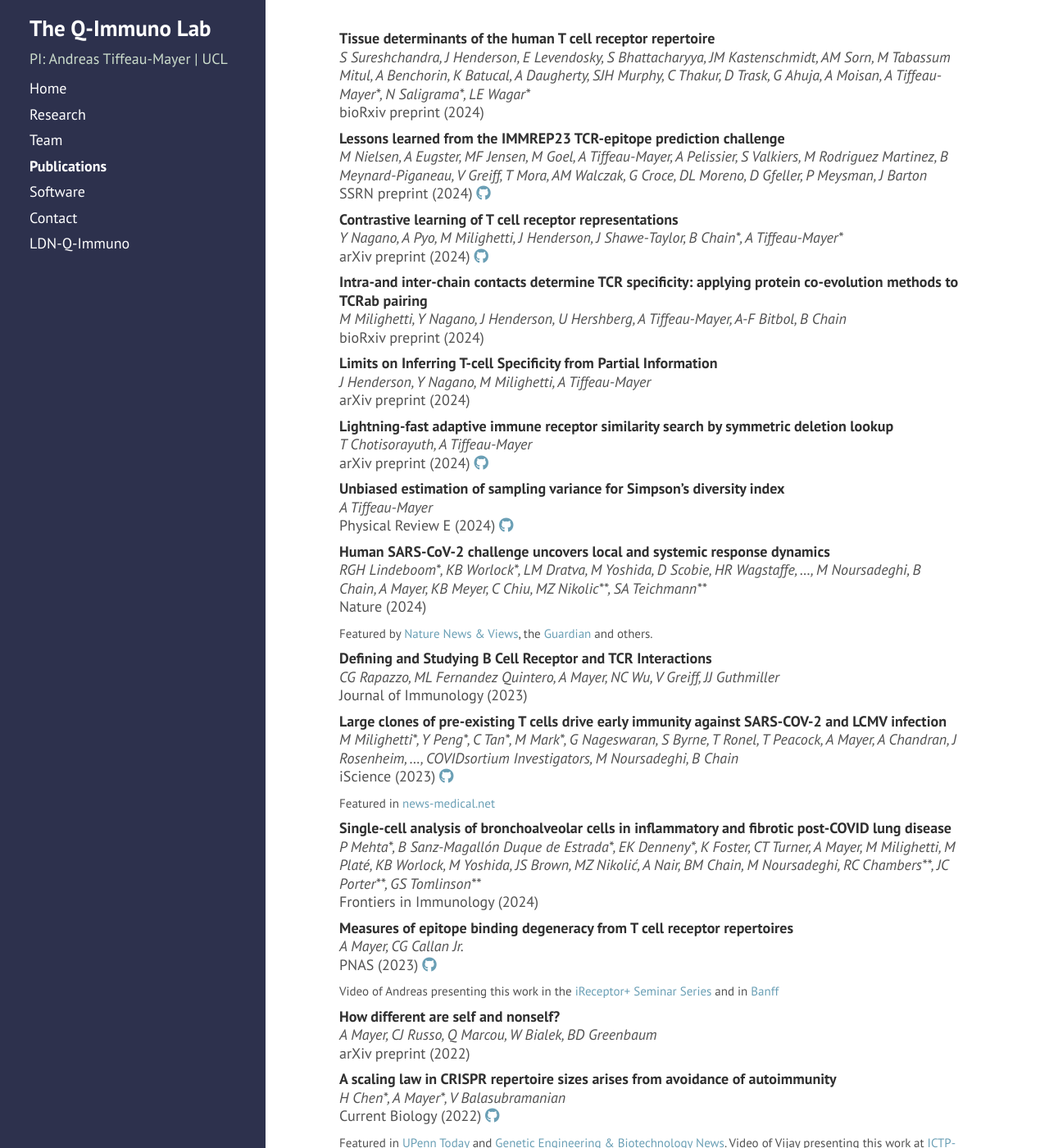
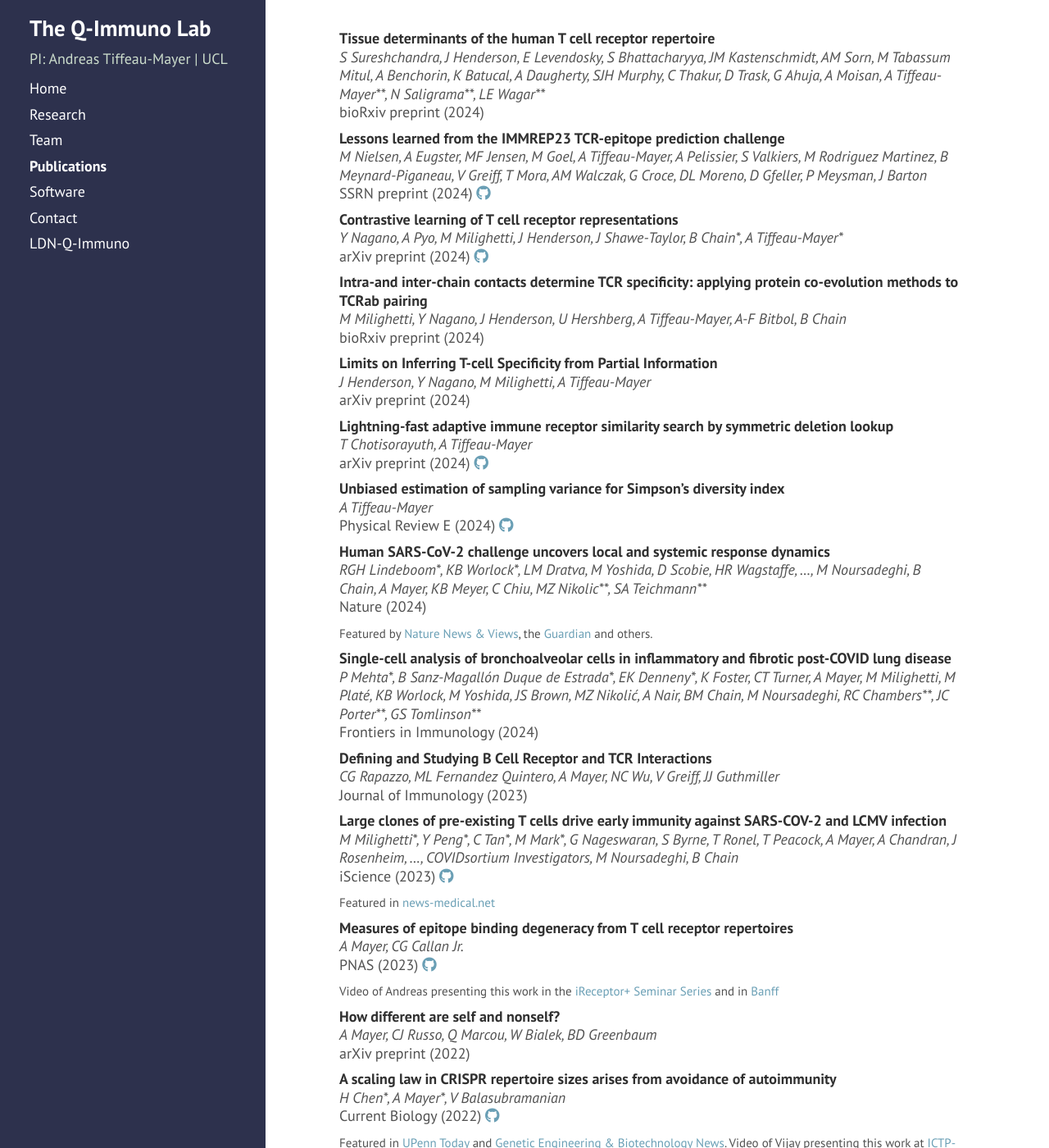
Before and after one commit to andim/andim.github.io, a Jekyll site: the page built from publications.md, in a window 1280 px wide and 1400 px high. Shown: the whole window at 82% size. Built offline with Jekyll 4.4.1, drawn with Linux system fonts in a browser that asks for light colours; nearby versions of some CDN libraries; a style sheet for code colours, icons or effects is not loaded.

```diff
--- a/_data/publist.yml
+++ b/_data/publist.yml
@@ -1,4 +1,4 @@
-- authors: S Sureshchandra, J Henderson, E Levendosky, S Bhattacharyya, JM Kastenschmidt, AM Sorn, M Tabassum Mitul, A Benchorin, K Batucal, A Daugherty, SJH Murphy, C Thakur, D Trask, G Ahuja, A Moisan, A Tiffeau-Mayer\*, N Saligrama\*, LE Wagar\*
+- authors: S Sureshchandra, J Henderson, E Levendosky, S Bhattacharyya, JM Kastenschmidt, AM Sorn, M Tabassum Mitul, A Benchorin, K Batucal, A Daugherty, SJH Murphy, C Thakur, D Trask, G Ahuja, A Moisan, A Tiffeau-Mayer\*\*, N Saligrama\*\*, LE Wagar\*\*
   title: Tissue determinants of the human T cell receptor repertoire
   journal: bioRxiv preprint
   year: 2024
@@ -12,7 +12,6 @@
   links:
     doi: https://papers.ssrn.com/sol3/papers.cfm?abstract_id=4914987
     github: https://github.com/justin-barton/IMMREP23/
-
 
 - authors: Y Nagano, A Pyo, M Milighetti, J Henderson, J Shawe-Taylor, B Chain\*, A Tiffeau-Mayer\*
   title: Contrastive learning of T cell receptor representations
@@ -60,6 +59,13 @@
     doi: https://doi.org/10.1038/s41586-024-07575-x
   media: "Featured by [Nature News & Views](https://www.nature.com/articles/d41586-024-01644-x), the [Guardian](https://www.theguardian.com/world/article/2024/jun/19/covid-immune-response-study-could-explain-why-some-escape-infection) and others."
 
+- authors: P Mehta\*, B Sanz-Magallón Duque de Estrada\*, EK Denneny\*, K Foster, CT Turner, A Mayer, M Milighetti, M Platé, KB Worlock, M Yoshida, JS Brown, MZ Nikolić, A Nair, BM Chain, M Noursadeghi, RC Chambers\*\*, JC Porter\*\*, GS Tomlinson\*\*
+  title: Single-cell analysis of bronchoalveolar cells in inflammatory and fibrotic post-COVID lung disease
+  journal: Frontiers in Immunology
+  year: 2024
+  links:
+    doi: https://doi.org/10.3389/fimmu.2024.1372658
+
 - authors: CG Rapazzo, ML Fernandez Quintero, A Mayer, NC Wu, V Greiff, JJ Guthmiller
   title: Defining and Studying B Cell Receptor and TCR Interactions
   journal: Journal of Immunology
@@ -75,13 +81,6 @@
       doi: https://doi.org/10.1016/j.isci.2023.106937
       github : https://github.com/innate2adaptive/CovidsortiumTCRExpanded
   media: Featured in [news-medical.net](https://www.news-medical.net/news/20221114/Study-suggests-the-rapid-expansion-of-naive-T-cells-can-provide-a-fast-and-effective-immune-response-to-SARS-CoV-2-and-other-viral-infections.aspx)
-
-- authors: P Mehta\*, B Sanz-Magallón Duque de Estrada\*, EK Denneny\*, K Foster, CT Turner, A Mayer, M Milighetti, M Platé, KB Worlock, M Yoshida, JS Brown, MZ Nikolić, A Nair, BM Chain, M Noursadeghi, RC Chambers\*\*, JC Porter\*\*, GS Tomlinson\*\*
-  title: Single-cell analysis of bronchoalveolar cells in inflammatory and fibrotic post-COVID lung disease
-  journal: Frontiers in Immunology
-  year: 2024
-  links:
-    doi: https://doi.org/10.3389/fimmu.2024.1372658
 
 - authors: A Mayer, CG Callan Jr.
   title: Measures of epitope binding degeneracy from T cell receptor repertoires
```
